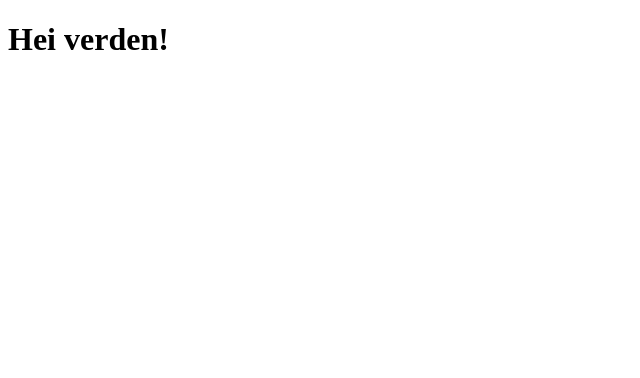
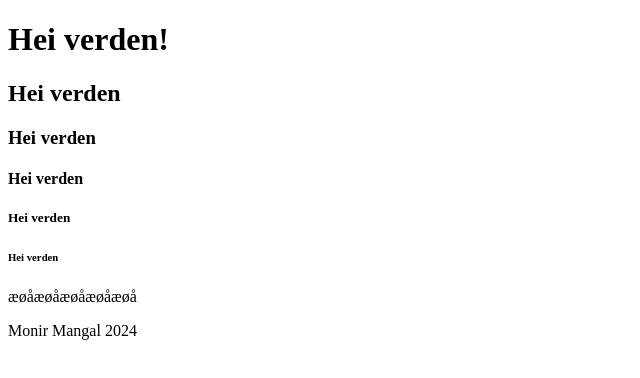
Before and after one commit to monir-debug/Webutvikling-Monir-2, a plain HTML site: page forelesning 2708/index.html in a window 1280 px wide. Shown: the whole page, without its empty margins (0-640 px from the left). Drawn offline with Linux system fonts and the light colour scheme.

Commit message:
html første forelesning
yessir

```diff
--- a/forelesning 2708/index.html
+++ b/forelesning 2708/index.html
@@ -1,9 +1,18 @@
 <!DOCTYPE html>
 <html lang="nb">
     <head>
-
+        <meta charset="UTF-8">
+        <meta name="viewport" content="width=device-width, initial-scale=1" />
+        <title>Min første nettside</title>
     </head>
     <body>
         <h1>Hei verden!</h1>
+        <h2>Hei verden</h2>
+        <h3>Hei verden</h3>
+        <h4>Hei verden</h4>
+        <h5> Hei verden</h5>
+        <h6>Hei verden</h6>
+        <p>æøåæøåæøåæøåæøå</p>
+        <footer>Monir Mangal 2024</footer>
     </body>
 </html>
```
Also changed, not shown: 1 other file.
